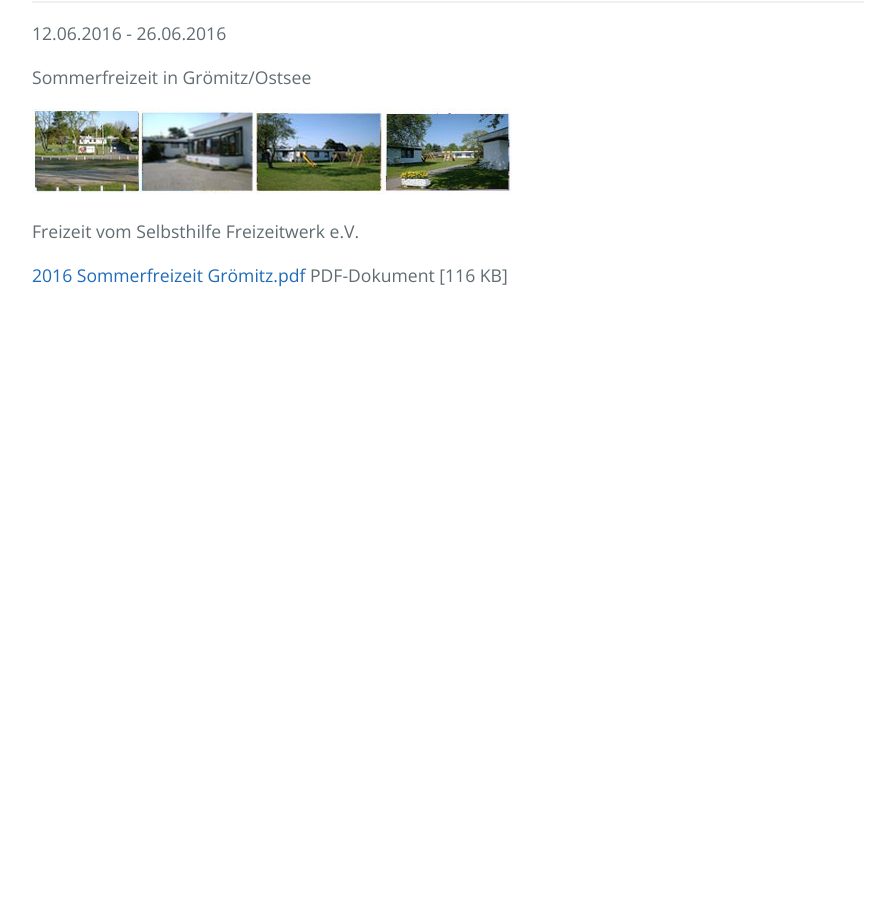
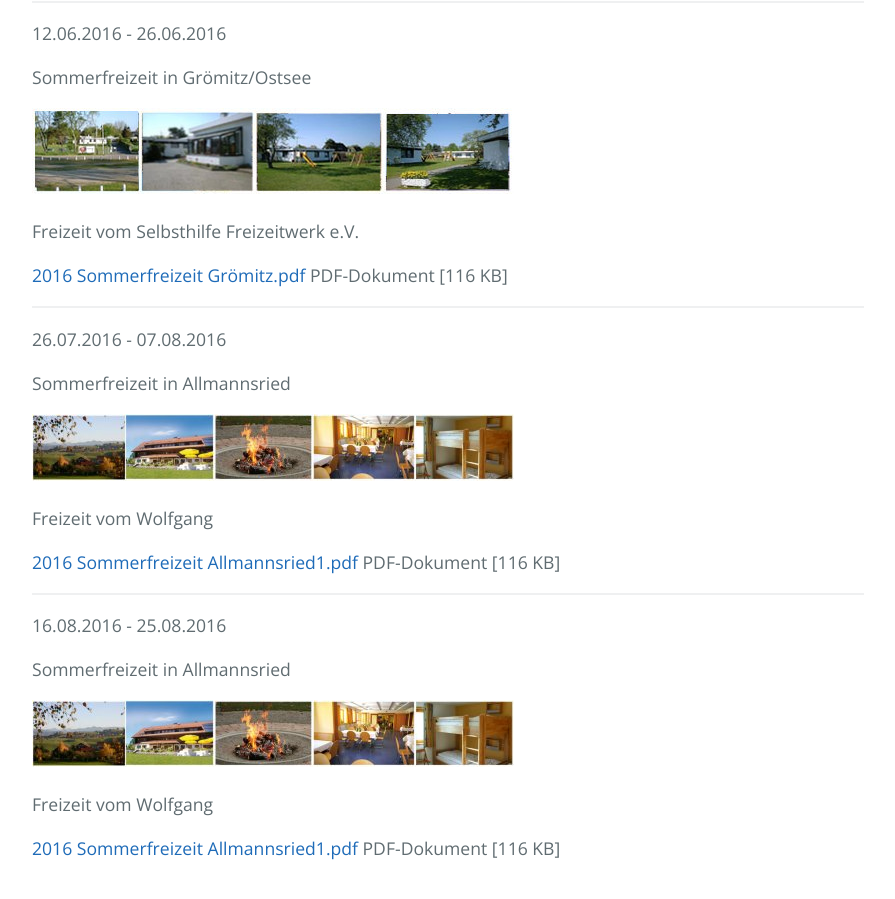
Before and after one commit to thomaskarlrichter/afreizeiten.github.io, a Jekyll site: the page built from freizeittermine.md, in a window 1280 px wide and 900 px high, scrolled down 2224 px. Shown: the whole window, without its empty margins (192-1087 px from the left). Built offline with Jekyll 4.4.1, drawn with Linux system fonts in a browser that asks for light colours; before the commit the page ends 2562 px from its top, so only the background shows below that.

Commit message:
Allmansried 2016 added

```diff
--- a/freizeittermine.md
+++ b/freizeittermine.md
@@ -93,3 +93,29 @@ Freizeit vom Selbsthilfe Freizeitwerk e.V.
 
 [2016 Sommerfreizeit Grömitz.pdf](/pdf/Grömitz2016.pdf)
 PDF-Dokument [116 KB]
+
+-------------------------------------------------------------------
+
+26.07.2016 - 07.08.2016
+
+Sommerfreizeit in Allmannsried
+
+![allmannsried](/images/allmansried.jpeg)
+
+Freizeit vom Wolfgang
+
+[2016 Sommerfreizeit Allmannsried1.pdf](/pdf/Allmannsried1-2016.pdf)
+PDF-Dokument [116 KB]
+
+-------------------------------------------------------------------
+
+16.08.2016 - 25.08.2016
+
+Sommerfreizeit in Allmannsried
+
+![allmannsried](/images/allmansried.jpeg)
+
+Freizeit vom Wolfgang
+
+[2016 Sommerfreizeit Allmannsried1.pdf](/pdf/Allmannsried1-2016.pdf)
+PDF-Dokument [116 KB]
```
Also changed, not shown: 2 other files.
